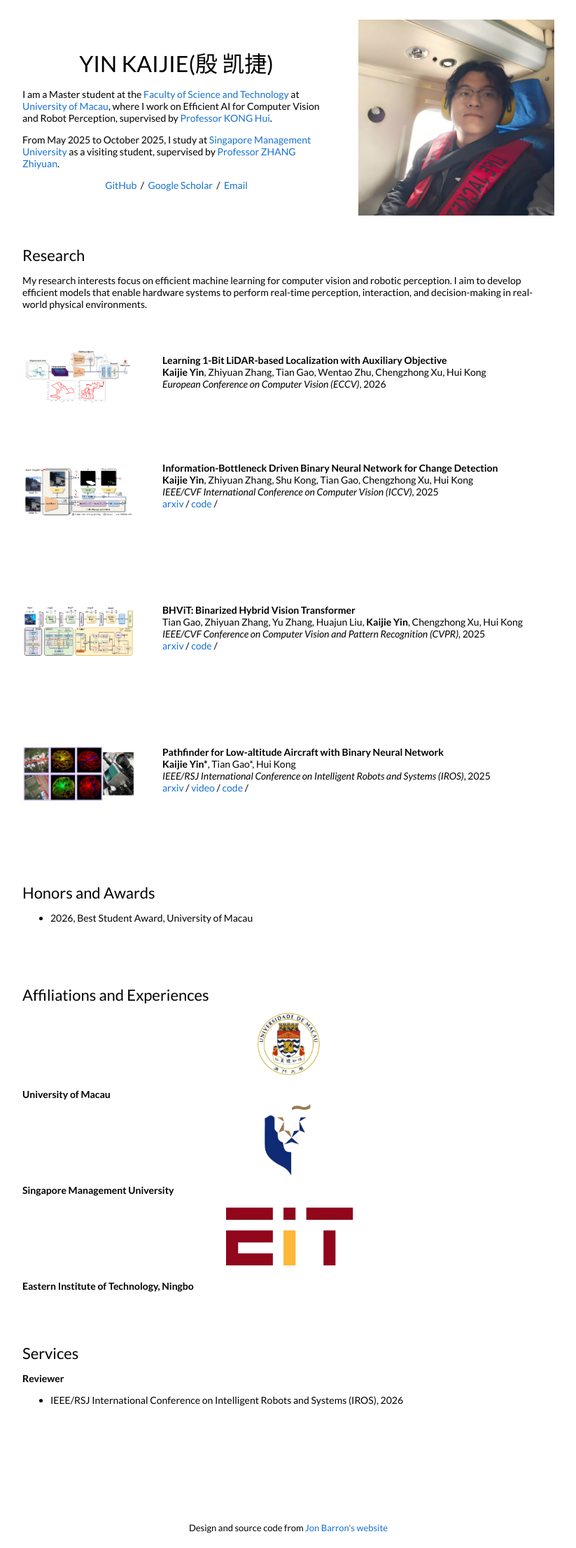
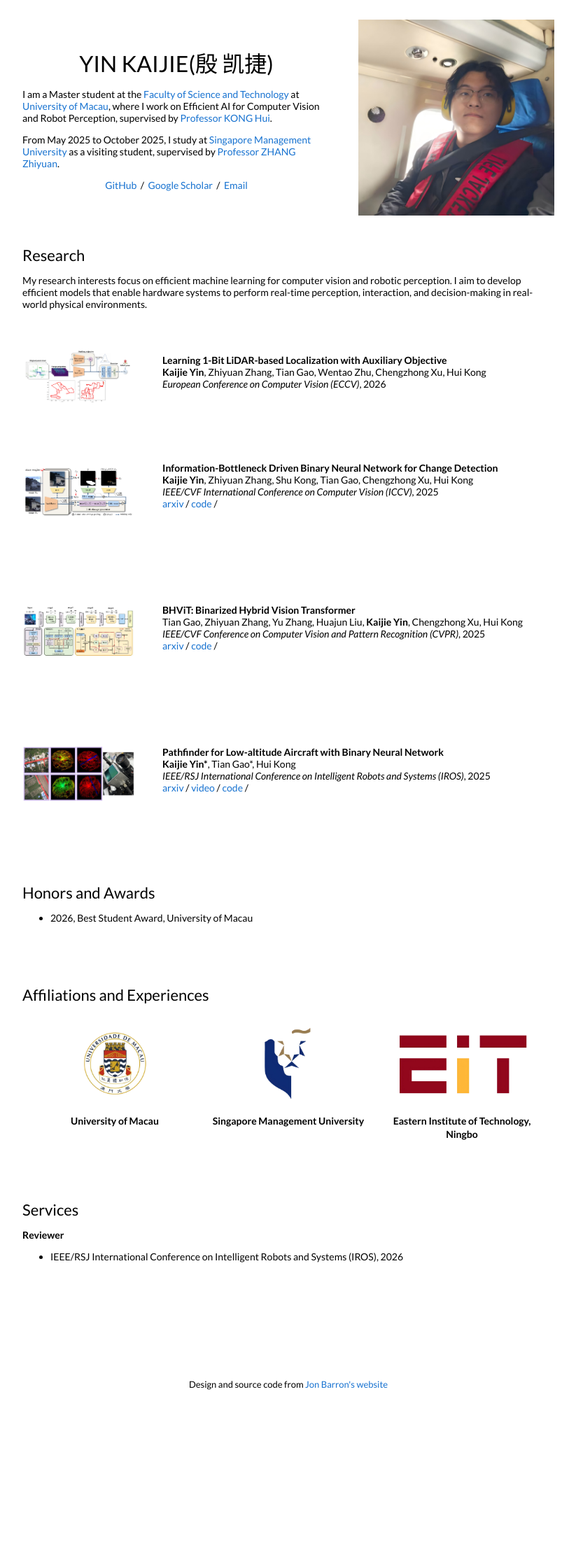
Before and after one commit to kaijieyin/kaijieyin.github.io, a Jekyll site: the page built from _posts/2026-06-18-biloc.markdown, in a window 1280 px wide. Shown: the whole page at 70% size, without its empty margins (228-1051 px from the left). Built offline with Jekyll 4.4.1, drawn with Linux system fonts in a browser that asks for light colours; after the commit the page ends 2007 px from its top, so only the background shows below that.

Commit message:
Update default.html

```diff
--- a/_layouts/default.html
+++ b/_layouts/default.html
@@ -129,26 +129,30 @@
           <tr>
             <td style="padding:2.5%;width:100%;vertical-align:middle">
               <h2>Affiliations and Experiences</h2>
-              <div class="affiliations-grid">
-                <div class="affiliation-item">
+              <table class="affiliations-table">
+                <tr>
+                  <td>
                     <a class="affiliation-logo-frame" href="https://www.um.edu.mo/">
                       <img class="affiliation-logo" src="images/affiliation-um.png" alt="University of Macau logo" />
                     </a>
-                  <h3>University of Macau</h3>
-                </div>
-                <div class="affiliation-item">
+                  </td>
+                  <td>
                     <a class="affiliation-logo-frame" href="https://www.smu.edu.sg/">
                       <img class="affiliation-logo" src="images/affiliation-smu.png" alt="Singapore Management University logo" />
                     </a>
-                  <h3>Singapore Management University</h3>
-                </div>
-                <div class="affiliation-item">
+                  </td>
+                  <td>
                     <a class="affiliation-logo-frame" href="https://www.eitech.edu.cn/">
                       <img class="affiliation-logo" src="images/affiliation-eit.png" alt="Eastern Institute of Technology, Ningbo logo" />
                     </a>
-                  <h3>Eastern Institute of Technology, Ningbo</h3>
-                </div>
-              </div>
+                  </td>
+                </tr>
+                <tr>
+                  <td><h3>University of Macau</h3></td>
+                  <td><h3>Singapore Management University</h3></td>
+                  <td><h3>Eastern Institute of Technology, Ningbo</h3></td>
+                </tr>
+              </table>
             </td>
           </tr>
         </table>
```
Lines whose indentation alone changed are shown as unchanged.
